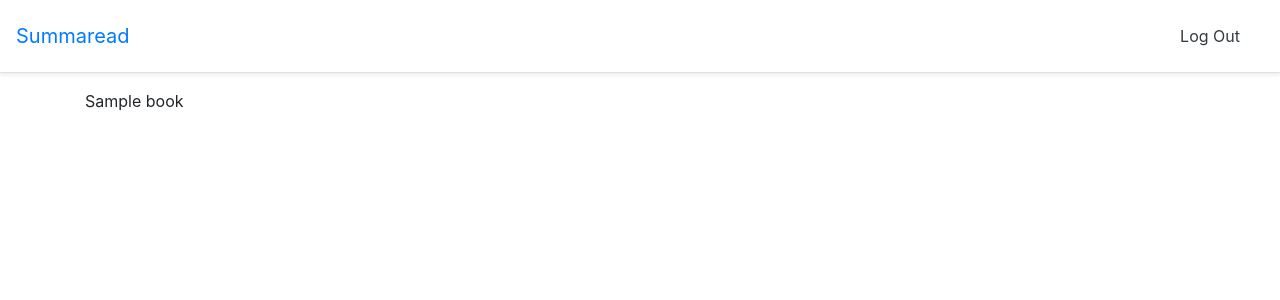
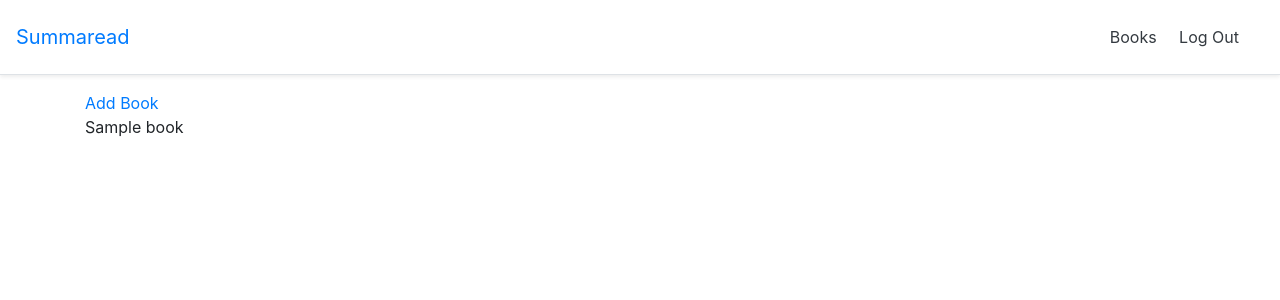
Before and after one commit to Sebastian-/summaread, a Django app: page /books/ in a window 1280 px wide. Shown: the top 300 px of the page. Run offline with Django 3.2, Linux system fonts and the light colour scheme; a user stored in the database is signed in; tables that the repository leaves empty hold one stand-in row (values such as "Sample post"); some libraries are stand-ins or nearby versions.

Commit message:
implement create book form

```diff
--- a/summaread/readingmanager/urls.py
+++ b/summaread/readingmanager/urls.py
@@ -1,7 +1,8 @@
 from django.urls import path
 
-from .views import BookListView
+from .views import BookListView, CreateBookView
 
 urlpatterns = [
     path('', BookListView.as_view(), name='book_list'),
+    path('create/', CreateBookView.as_view(), name='create_book'),
 ]
--- a/summaread/readingmanager/views.py
+++ b/summaread/readingmanager/views.py
@@ -1,5 +1,6 @@
-from django.views.generic import ListView
+from django.views.generic import ListView, CreateView
 from django.contrib.auth.mixins import LoginRequiredMixin
+from django.urls import reverse_lazy
 
 from .models import Book
 
@@ -12,3 +13,14 @@ class BookListView(LoginRequiredMixin, ListView):
     def get_queryset(self):
         queryset = Book.objects.filter(user=self.request.user)
         return queryset
+
+
+class CreateBookView(LoginRequiredMixin, CreateView):
+    model = Book
+    fields = ['title', 'author']
+    template_name = 'readingmanager/create_book.html'
+    success_url = reverse_lazy('book_list')
+
+    def form_valid(self, form):
+        form.instance.user = self.request.user
+        return super().form_valid(form)
--- a/summaread/templates/_base.html
+++ b/summaread/templates/_base.html
@@ -9,21 +9,34 @@
       {% block title %} Summaread {% endblock title %}
     </title>
 
-    <link rel="stylesheet" href="https://stackpath.bootstrapcdn.com/bootstrap/4.3.1/css/bootstrap.min.css" integrity="sha384-ggOyR0iXCbMQv3Xipma34MD+dH/1fQ784/j6cY/iJTQUOhcWr7x9JvoRxT2MZw1T" crossorigin="anonymous">
-    <link rel="stylesheet" href="{% static 'css/styles.css' %}">
+    <link
+      rel="stylesheet"
+      href="https://stackpath.bootstrapcdn.com/bootstrap/4.3.1/css/bootstrap.min.css"
+      integrity="sha384-ggOyR0iXCbMQv3Xipma34MD+dH/1fQ784/j6cY/iJTQUOhcWr7x9JvoRxT2MZw1T"
+      crossorigin="anonymous"
+    />
+    <link rel="stylesheet" href="{% static 'css/styles.css' %}" />
   </head>
   <body>
     <header>
-    <div class="d-flex flex-column flex-md-row align-items-center p-3 px-md-4\
-     mb-3 bg-white border-bottom shadow-sm">
-      <a href="{% url 'home' %}" class="navbar-brand my-0 mr-md-auto font-weight-normal">Summaread</a>
+      <div
+        class="d-flex flex-column flex-md-row align-items-center p-3 px-md-4\
+     mb-3 bg-white border-bottom shadow-sm"
+      >
+        <a
+          href="{% url 'home' %}"
+          class="navbar-brand my-0 mr-md-auto font-weight-normal"
+          >Summaread</a
+        >
         <nav class="my-2 my-md-0 mr-md-3">
           {% if user.is_authenticated %}
-          <a class="p-2 text-dark" href="{% url 'logout' %}">Log Out</a>
+          <a class="btn p-2 text-dark" href="{% url 'book_list' %}">Books</a>
+          <a class="btn p-2 text-dark" href="{% url 'logout' %}">Log Out</a>
           {% else %}
           <a class="btn p-2 text-dark" href="{% url 'login' %}">Log In</a>
-          <a class="btn btn-outline-primary"
-            href="{% url 'signup' %}">Sign Up</a>
+          <a class="btn btn-outline-primary" href="{% url 'signup' %}"
+            >Sign Up</a
+          >
           {% endif %}
         </nav>
       </div>
@@ -31,8 +44,20 @@
     <div class="container">
       {% block content %} {% endblock content %}
     </div>
-    <script src="https://code.jquery.com/jquery-3.3.1.slim.min.js" integrity="sha384-q8i/X+965DzO0rT7abK41JStQIAqVgRVzpbzo5smXKp4YfRvH+8abtTE1Pi6jizo" crossorigin="anonymous"></script>
-    <script src="https://cdnjs.cloudflare.com/ajax/libs/popper.js/1.14.7/umd/popper.min.js" integrity="sha384-UO2eT0CpHqdSJQ6hJty5KVphtPhzWj9WO1clHTMGa3JDZwrnQq4sF86dIHNDz0W1" crossorigin="anonymous"></script>
-    <script src="https://stackpath.bootstrapcdn.com/bootstrap/4.3.1/js/bootstrap.min.js" integrity="sha384-JjSmVgyd0p3pXB1rRibZUAYoIIy6OrQ6VrjIEaFf/nJGzIxFDsf4x0xIM+B07jRM" crossorigin="anonymous"></script>
+    <script
+      src="https://code.jquery.com/jquery-3.3.1.slim.min.js"
+      integrity="sha384-q8i/X+965DzO0rT7abK41JStQIAqVgRVzpbzo5smXKp4YfRvH+8abtTE1Pi6jizo"
+      crossorigin="anonymous"
+    ></script>
+    <script
+      src="https://cdnjs.cloudflare.com/ajax/libs/popper.js/1.14.7/umd/popper.min.js"
+      integrity="sha384-UO2eT0CpHqdSJQ6hJty5KVphtPhzWj9WO1clHTMGa3JDZwrnQq4sF86dIHNDz0W1"
+      crossorigin="anonymous"
+    ></script>
+    <script
+      src="https://stackpath.bootstrapcdn.com/bootstrap/4.3.1/js/bootstrap.min.js"
+      integrity="sha384-JjSmVgyd0p3pXB1rRibZUAYoIIy6OrQ6VrjIEaFf/nJGzIxFDsf4x0xIM+B07jRM"
+      crossorigin="anonymous"
+    ></script>
   </body>
 </html>
--- a/summaread/templates/readingmanager/book_list.html
+++ b/summaread/templates/readingmanager/book_list.html
@@ -6,8 +6,11 @@
 
 {% block content %}
 
+    <a href="{% url 'create_book' %}">Add Book</a>
+    <div>
     {% for book in book_list %}
         <p>{{ book.title }}</p>
     {% endfor %}
+    </div>
 
 {% endblock content %}
```
Also changed, not shown: summaread/templates/readingmanager/create_book.html (added, +15 -0 lines). Lines whose indentation alone changed are shown as unchanged.
